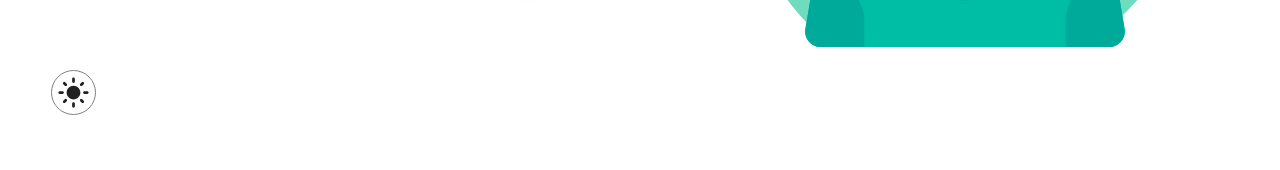
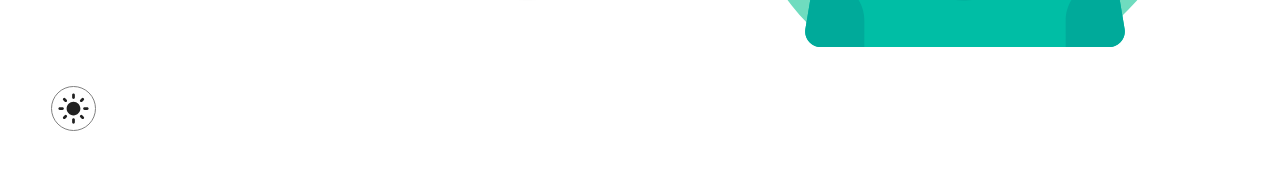
Before and after one commit to sarveshh/sarveshh.github.io, a React (Create React App) app: page / in a window 1280 px wide. Shown: the part 610-780 px from the top of the page. Built offline with nearby package versions, Linux system fonts and the light colour scheme; what google-maps-react would draw is missing.

Commit message:
Night mode button functional with react-redux

```diff
--- a/src/App.js
+++ b/src/App.js
@@ -13,22 +13,16 @@ import { MouseContext } from "./context/mouse-context";
 import { createTheme, colors, ThemeProvider, Button } from "@mui/material";
 import { CssBaseline } from "@mui/material";
 import NightModeIcon from "./components/NightModeIcon/NightModeIcon";
+import { useSelector } from "react-redux";
 
 function App() {
-  const [themepalette, setThemePalette] = useState("light");
-  const themeChangeHandler = () => {
-    if (themepalette === "light") {
-      setThemePalette("dark");
-    } else {
-      setThemePalette("light");
-    }
-  };
+  const themeValue = useSelector((state) => state.nightmode.darkmode);
   const theme = createTheme({
     status: {
       danger: "#e53e3e",
     },
     palette: {
-      mode: themepalette,
+      mode: themeValue,
       background: {
         // default: themepalette === "light" ? "#fafafa" : "#1a1a1a",
       },
@@ -58,7 +52,7 @@ function App() {
             >
               <Navbar toggle={toggle} />
               <Sidebar isopen={isopen} toggle={toggle} />
-              <NightModeIcon theme={themepalette} />
+              <NightModeIcon theme={"light"} />
             </div>
             <DotRing />
             <Routes>
--- a/src/assets/characterSvg.js
+++ b/src/assets/characterSvg.js
@@ -3,6 +3,11 @@ import { gsap } from "gsap";
 
 const CharacterSVG = (props) => {
   useEffect(() => {
+    gsap.config({
+      force3D: false,
+      nullTargetWarn: false,
+      trialWarn: false,
+    });
     const meTl = gsap.timeline({
       onComplete: addMouseEvent,
       delay: 1,
--- a/src/components/NightModeIcon/NightModeIcon.js
+++ b/src/components/NightModeIcon/NightModeIcon.js
@@ -1,13 +1,27 @@
 import React from "react";
 import { MdLightMode, MdDarkMode } from "react-icons/md";
+import { IconContext } from "react-icons/lib";
 import { Box } from "@mui/material";
-import { IconContext } from "react-icons/lib";
-import { NightModeContainer } from "./NightModeIconStyles";
+import { toggleMode } from "../../store/nightmodeSlice";
+import { useDispatch } from "react-redux";
+import { styled } from "@mui/material/styles";
+
+const NightModeContainer = styled("nav")(({ theme }) => ({
+  zIndex: "10000",
+  position: "fixed",
+  top: "87vh",
+  left: "4vw",
+}));
 
 const NightModeIcon = (theme) => {
+  const dispatch = useDispatch();
+  const themeChangeHandler = () => {
+    dispatch(toggleMode());
+  };
+
   return (
     <>
-      <NightModeContainer>
+      <NightModeContainer onClick={themeChangeHandler}>
         <IconContext.Provider
           value={{
             style: {
--- a/src/components/NightModeIcon/NightModeIconStyles.js
+++ /dev/null
@@ -1,7 +0,0 @@
-import { styled } from "@mui/material/styles";
-
-export const NightModeContainer = styled("nav")(({ theme }) => ({
-  top: "85vh",
-  position: "fixed",
-  left: "4vw",
-}));
--- a/src/index.js
+++ b/src/index.js
@@ -4,6 +4,8 @@ import App from "./App";
 import { BrowserRouter } from "react-router-dom";
 import GlobalStyles from "@mui/material/GlobalStyles";
 import MouseContextProvider from "./context/mouse-context";
+import { Provider } from "react-redux";
+import store from "./store/store";
 
 const globalStyle = {
   "*": {
@@ -20,10 +22,12 @@ const globalStyle = {
 
 const app = (
   <BrowserRouter>
-    <MouseContextProvider>
-      <GlobalStyles styles={globalStyle} />
-      <App />
-    </MouseContextProvider>
+    <Provider store={store}>
+      <MouseContextProvider>
+        <GlobalStyles styles={globalStyle} />
+        <App />
+      </MouseContextProvider>
+    </Provider>
   </BrowserRouter>
 );
 
--- /dev/null
+++ b/src/store/nightmodeSlice.js
@@ -0,0 +1,18 @@
+import { createSlice } from "@reduxjs/toolkit";
+
+const initialState = {
+  mode: "light",
+};
+
+const nightmodeSlice = createSlice({
+  name: "nightmode",
+  initialState,
+  reducers: {
+    toggleMode(state) {
+      state.darkmode = state.darkmode === "light" ? "dark" : "light";
+    },
+  },
+});
+
+export const { toggleMode } = nightmodeSlice.actions;
+export const nightmodeReducer = nightmodeSlice.reducer;
--- /dev/null
+++ b/src/store/store.js
@@ -0,0 +1,10 @@
+import { configureStore } from "@reduxjs/toolkit";
+import { nightmodeReducer } from "./nightmodeSlice";
+
+const store = configureStore({
+  reducer: {
+    nightmode: nightmodeReducer,
+  },
+});
+
+export default store;
```
